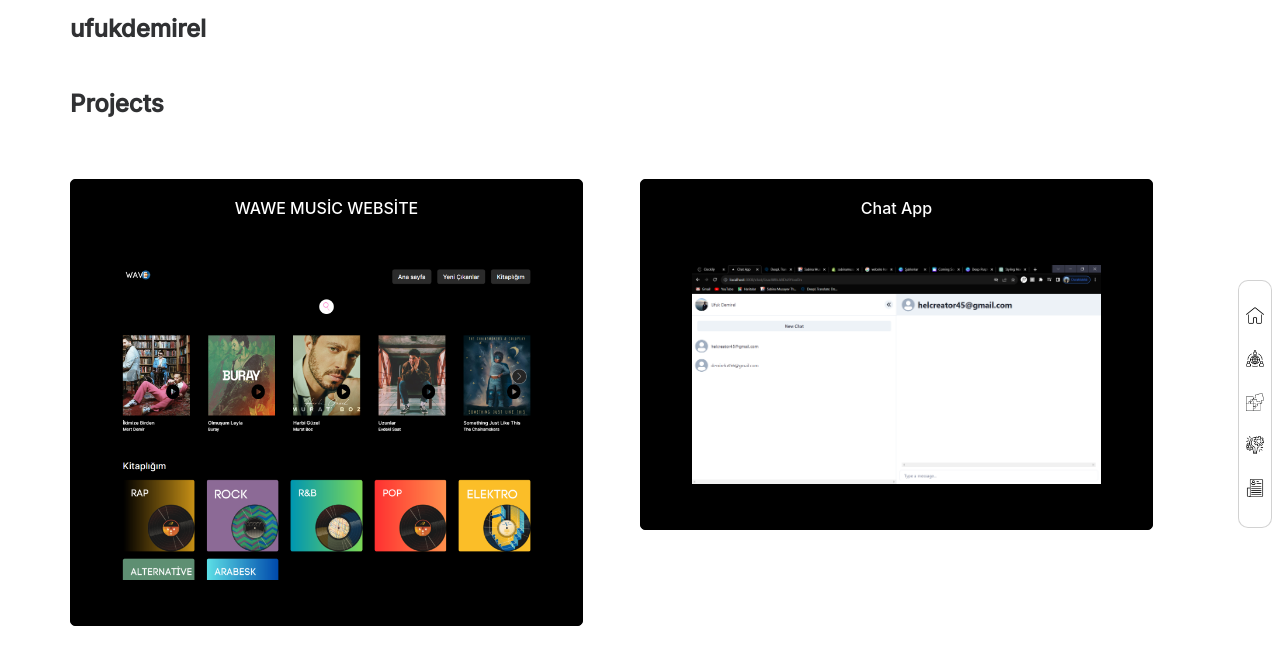
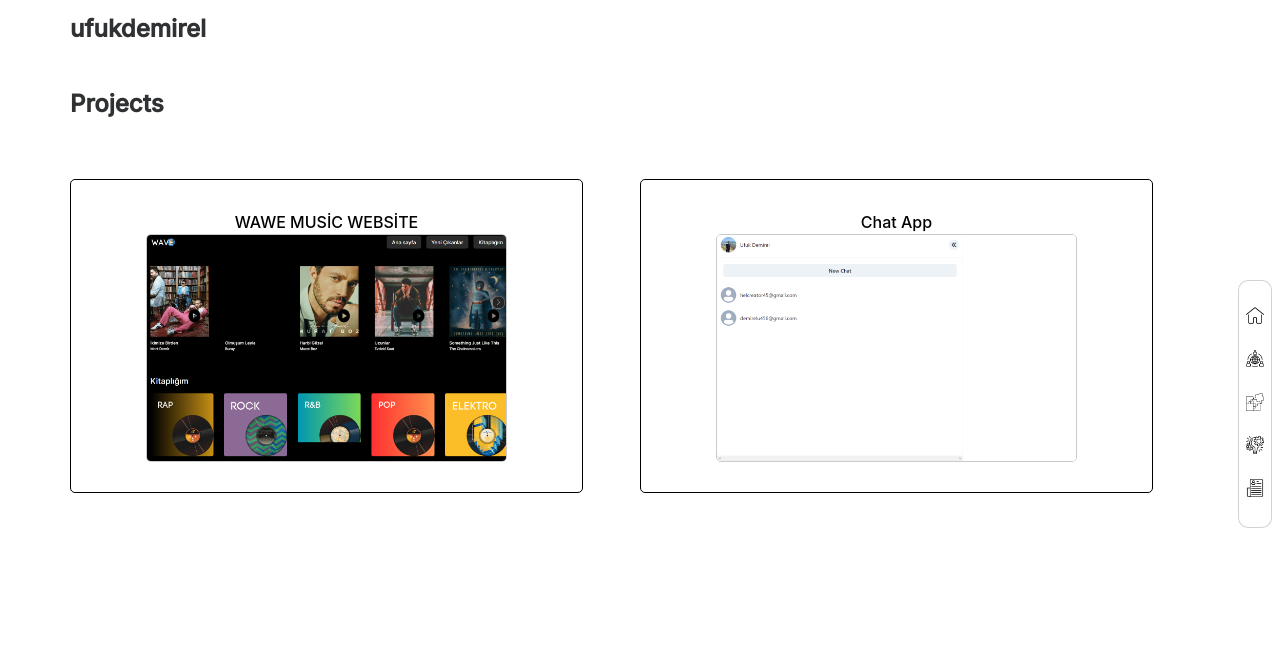
Before and after one commit to UfukDemrel/ufukdemirel, a React (Create React App) app: page /projects in a window 1280 px wide. Shown: the top 664 px of the page. Built offline with nearby package versions, Linux system fonts and the light colour scheme.

Commit message:
first commit

```diff
--- a/src/components/Projects.css
+++ b/src/components/Projects.css
@@ -10,20 +10,20 @@
     width: 90%;
     border: 1px solid black;
     border-radius: 5px;
-    background: black;
+    background: white;
+    padding: 30px;
 }
 
 .pro-box img{
     width: 80%;
     display: block;
     margin: auto;
-    padding: 45px 0px;
+    border: 1px solid rgb(202, 202, 202);;
     border-radius: 5px;
 }
 
 .pro-title{
-    color: white;
-    margin-top: 3%;
+    color: black;
     font-size: medium;
     font-weight: 500;
     text-align: center;
```
Also changed, not shown: src/images/chat.png, src/images/music.png.
